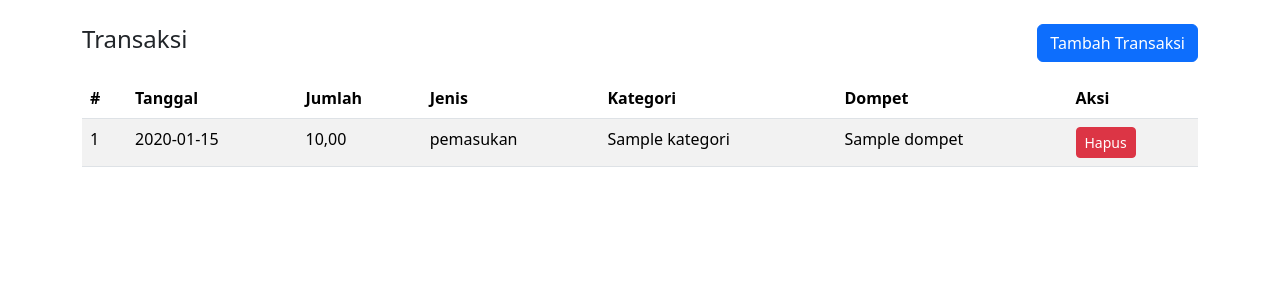
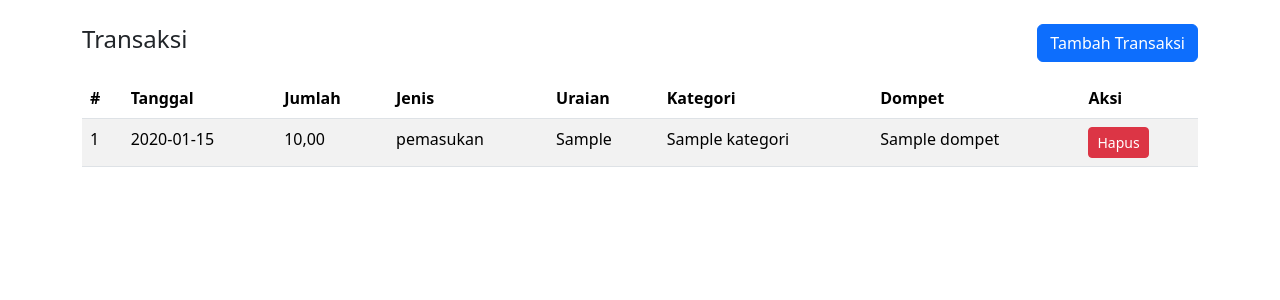
Before and after one commit to ictpacitan/dompet-pdo, a PHP site: page /transaksi.php in a window 1280 px wide. Shown: the part 56-356 px from the top of the page. Run offline with PHP 8.4, Linux system fonts and the light colour scheme; the visitor is signed in with stand-in values (Sample User, id 1); tables that the repository leaves empty hold one stand-in row (values such as "Sample post").

Commit message:
perubahan struktur database dan fitur kategori terpisah antar user

```diff
--- a/dompet.sql
+++ b/dompet.sql
@@ -159,3 +159,6 @@ COMMIT;
 /*!40101 SET CHARACTER_SET_CLIENT=@OLD_CHARACTER_SET_CLIENT */;
 /*!40101 SET CHARACTER_SET_RESULTS=@OLD_CHARACTER_SET_RESULTS */;
 /*!40101 SET COLLATION_CONNECTION=@OLD_COLLATION_CONNECTION */;
+ALTER TABLE `kategori` ADD `id_user` INT NOT NULL AFTER `id_kategori`, ADD INDEX (`id_user`);
+ALTER TABLE `transaksi` ADD `uraian` VARCHAR(255) NOT NULL AFTER `id_transaksi`;
+ALTER TABLE `kategori` ADD FOREIGN KEY (`id_user`) REFERENCES `user`(`id_user`) ON DELETE RESTRICT ON UPDATE RESTRICT;
--- a/transaksi.php
+++ b/transaksi.php
@@ -15,6 +15,7 @@ if ($_SERVER['REQUEST_METHOD'] === 'POST') {
         $jenis = $_POST['jenis'] ?? 'pengeluaran';
         $id_kategori = (int)($_POST['id_kategori'] ?? 0);
         $id_dompet = (int)($_POST['id_dompet'] ?? 0);
+        $uraian = trim($_POST['uraian'] ?? '');
 
         try {
             $db->beginTransaction();
@@ -25,13 +26,14 @@ if ($_SERVER['REQUEST_METHOD'] === 'POST') {
             $dom = $stmt->fetch(PDO::FETCH_ASSOC);
             if (!$dom) throw new Exception('Dompet tidak ditemukan');
 
-            $stmt = $db->prepare('INSERT INTO transaksi (jumlah, tanggal, jenis, id_kategori, id_dompet) VALUES (:jumlah, :tanggal, :jenis, :id_kategori, :id_dompet)');
+            $stmt = $db->prepare('INSERT INTO transaksi (jumlah, tanggal, jenis, id_kategori, id_dompet, uraian) VALUES (:jumlah, :tanggal, :jenis, :id_kategori, :id_dompet, :uraian)');
             $stmt->execute([
                 ':jumlah' => $jumlah,
                 ':tanggal' => $tanggal,
                 ':jenis' => $jenis,
                 ':id_kategori' => $id_kategori,
                 ':id_dompet' => $id_dompet,
+                ':uraian' => $uraian,
             ]);
 
             // hitung delta terhadap saldo_akhir
@@ -82,7 +84,8 @@ if ($_SERVER['REQUEST_METHOD'] === 'POST') {
 // ambil daftar kategori (semua)
 $categories = [];
 try {
-    $stmt = $db->query('SELECT * FROM kategori ORDER BY nama_kategori ASC');
+    $stmt = $db->prepare('SELECT * FROM kategori WHERE id_user = :uid ORDER BY nama_kategori ASC');
+    $stmt->execute([':uid' => $uid]);
     $categories = $stmt->fetchAll(PDO::FETCH_ASSOC);
 } catch (Exception $e) {}
 
@@ -97,7 +100,7 @@ try {
 // ambil transaksi yang terkait dengan dompet user
 $transactions = [];
 try {
-    $stmt = $db->prepare('SELECT t.*, k.nama_kategori, d.nama_dompet FROM transaksi t JOIN kategori k ON t.id_kategori = k.id_kategori JOIN dompet d ON t.id_dompet = d.id_dompet WHERE d.id_user = :uid ORDER BY t.tanggal DESC, t.id_transaksi DESC');
+    $stmt = $db->prepare('SELECT t.*, k.nama_kategori, d.nama_dompet FROM transaksi t JOIN kategori k ON t.id_kategori = k.id_kategori AND k.id_user = :uid JOIN dompet d ON t.id_dompet = d.id_dompet WHERE d.id_user = :uid ORDER BY t.tanggal DESC, t.id_transaksi DESC');
     $stmt->execute([':uid' => $uid]);
     $transactions = $stmt->fetchAll(PDO::FETCH_ASSOC);
 } catch (Exception $e) {}
@@ -166,6 +169,7 @@ try {
                         <th>Tanggal</th>
                         <th>Jumlah</th>
                         <th>Jenis</th>
+                        <th>Uraian</th>
                         <th>Kategori</th>
                         <th>Dompet</th>
                         <th>Aksi</th>
@@ -179,6 +183,7 @@ try {
                             <td><?= htmlspecialchars($row['tanggal']) ?></td>
                             <td><?= number_format($row['jumlah'], 2, ',', '.') ?></td>
                             <td><?= htmlspecialchars($row['jenis']) ?></td>
+                            <td><?= htmlspecialchars($row['uraian']) ?></td>
                             <td><?= htmlspecialchars($row['nama_kategori']) ?></td>
                             <td><?= htmlspecialchars($row['nama_dompet']) ?></td>
                             <td>
@@ -192,7 +197,7 @@ try {
                         <?php endforeach; ?>
                     <?php else: ?>
                         <tr>
-                            <td colspan="7" class="text-center">Belum ada transaksi.</td>
+                            <td colspan="8" class="text-center">Belum ada transaksi.</td>
                         </tr>
                     <?php endif; ?>
                 </tbody>
@@ -226,6 +231,10 @@ try {
                         <option value="pemasukan">Pemasukan</option>
                         <option value="pengeluaran" selected>Pengeluaran</option>
                     </select>
+                </div>
+                <div class="mb-3">
+                    <label for="uraian" class="form-label">Uraian</label>
+                    <textarea class="form-control" id="uraian" name="uraian" rows="2" placeholder="Uraian singkat transaksi"></textarea>
                 </div>
                 <div class="mb-3">
                     <label for="id_kategori" class="form-label">Kategori</label>
```
Also changed, not shown: kategori.php (+9 -7 lines).
